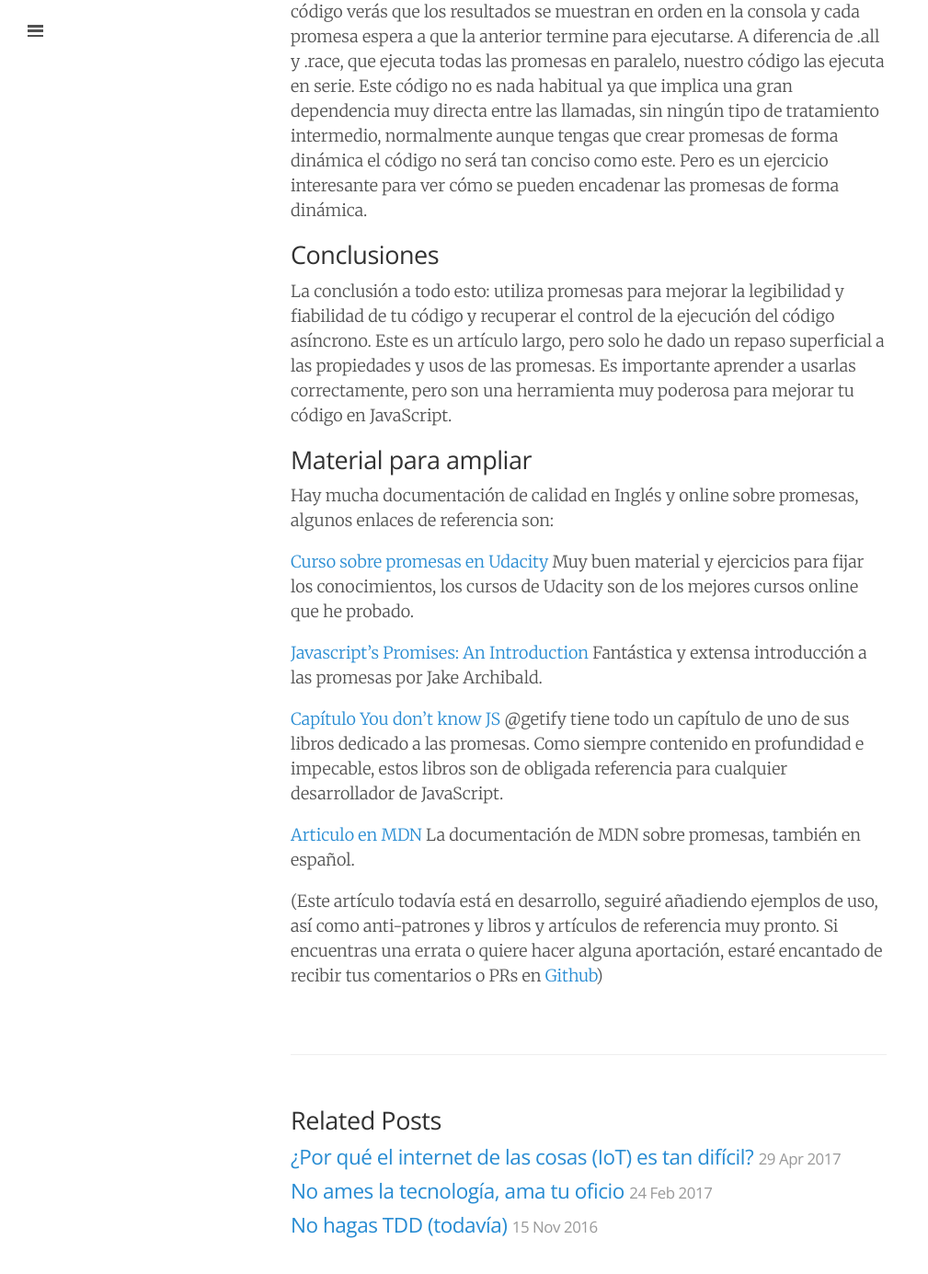
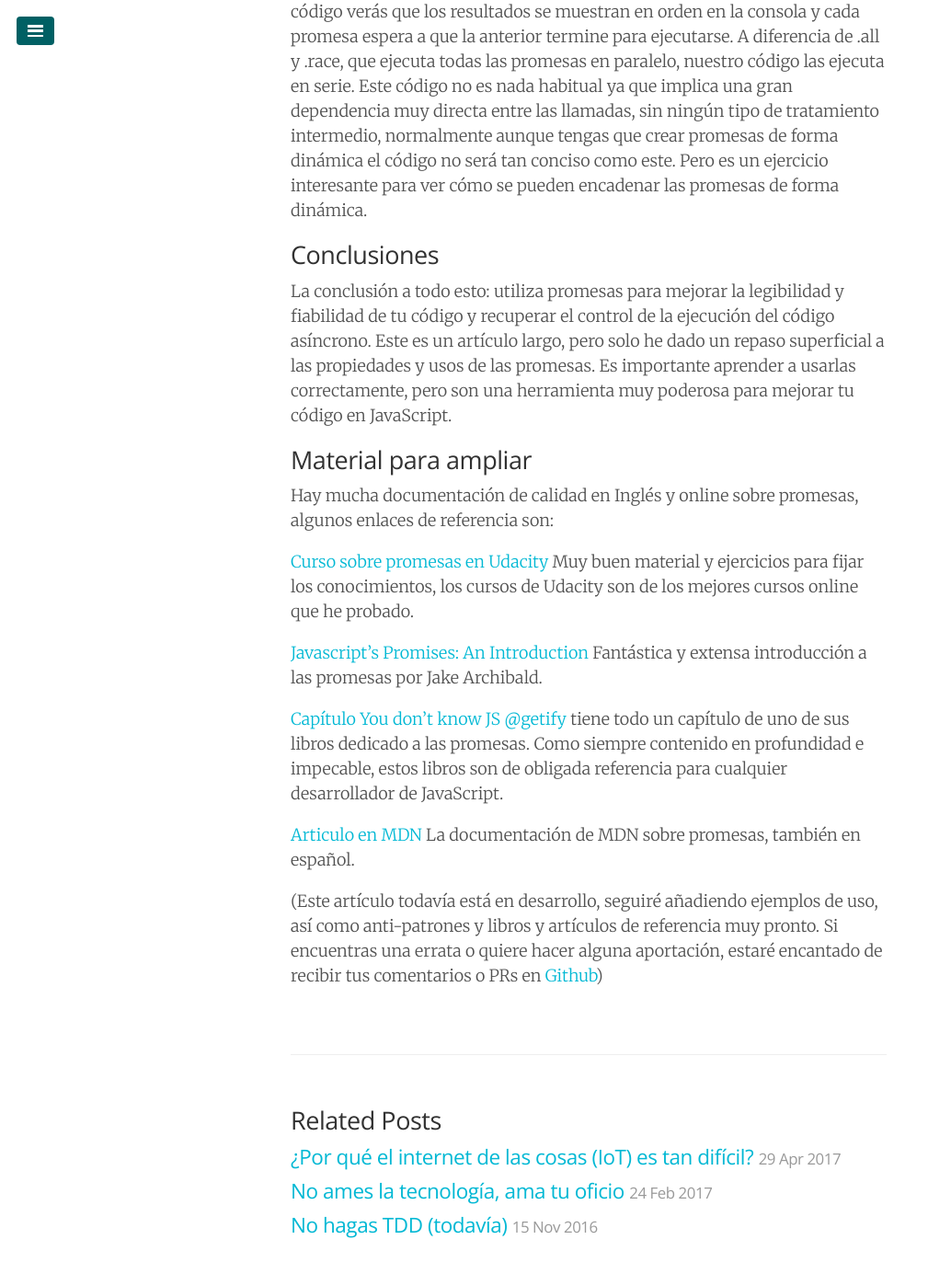
Before and after one commit to juanmirod/juanmirod.github.io, a Jekyll site: the page built from _posts/2016-11-25-promesas-en-javascript.markdown, in a window 1280 px wide and 1400 px high, scrolled down 11271 px. Shown: the top 1385 px of the window at 92% size, without its empty margins (0-1009 px from the left). Built offline with Jekyll 4.4.1, drawn with Linux system fonts in a browser that asks for light colours.

Commit message:
trying new colors

```diff
--- a/_posts/2016-11-25-promesas-en-javascript.markdown
+++ b/_posts/2016-11-25-promesas-en-javascript.markdown
@@ -378,7 +378,7 @@
 
 [Javascript's Promises: An Introduction](https://developers.google.com/web/fundamentals/getting-started/primers/promises#events_arent_always_the_best_way) Fantástica y extensa introducción a las promesas por Jake Archibald.
 
-[Capítulo You don't know JS](https://github.com/getify/You-Dont-Know-JS/blob/master/async%20%26%20performance/ch3.md) @getify tiene todo un capítulo de uno de sus libros dedicado a las promesas. Como siempre contenido en profundidad e impecable, estos libros son de obligada referencia para cualquier desarrollador de JavaScript.
+[Capítulo You don't know JS](https://github.com/getify/You-Dont-Know-JS/blob/master/async%20%26%20performance/ch3.md) [@getify](https://twitter.com/getify) tiene todo un capítulo de uno de sus libros dedicado a las promesas. Como siempre contenido en profundidad e impecable, estos libros son de obligada referencia para cualquier desarrollador de JavaScript.
 
 [Articulo en MDN](https://developer.mozilla.org/en-US/docs/Web/JavaScript/Reference/Global_Objects/Promise) La documentación de MDN sobre promesas, también en español.
 
--- a/public/css/custom.css
+++ b/public/css/custom.css
@@ -9,3 +9,41 @@
   font-weight: 300;
   color: #313131;
 }
+
+.masthead {
+  background-color: #00bcd4;
+}
+
+.masthead-title a {
+  color: black;
+}
+
+.masthead-title small {
+  color: black;
+}
+
+a {
+  color: #00b8d4;
+}
+
+.sidebar {
+  color: white;
+}
+
+.sidebar-toggle {
+  background-color: #006064;
+  color: white;
+}
+
+.sidebar-toggle:active, #sidebar-checkbox:checked ~ .sidebar-toggle {
+  background-color: #00838f;
+  color: white;
+}
+
+.sidebar-item .sidebar-nav-item {
+  background-color: #006064;
+}
+
+.sidebar-nav-item.active, a.sidebar-nav-item:hover, a.sidebar-nav-item:focus {
+  background-color: #00838f;
+}
```
